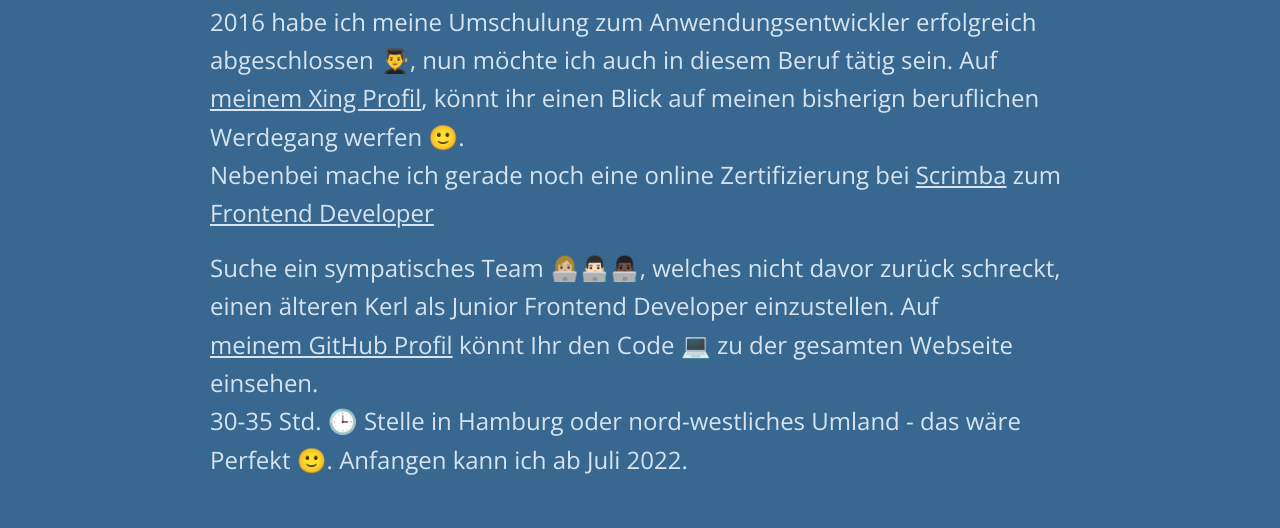
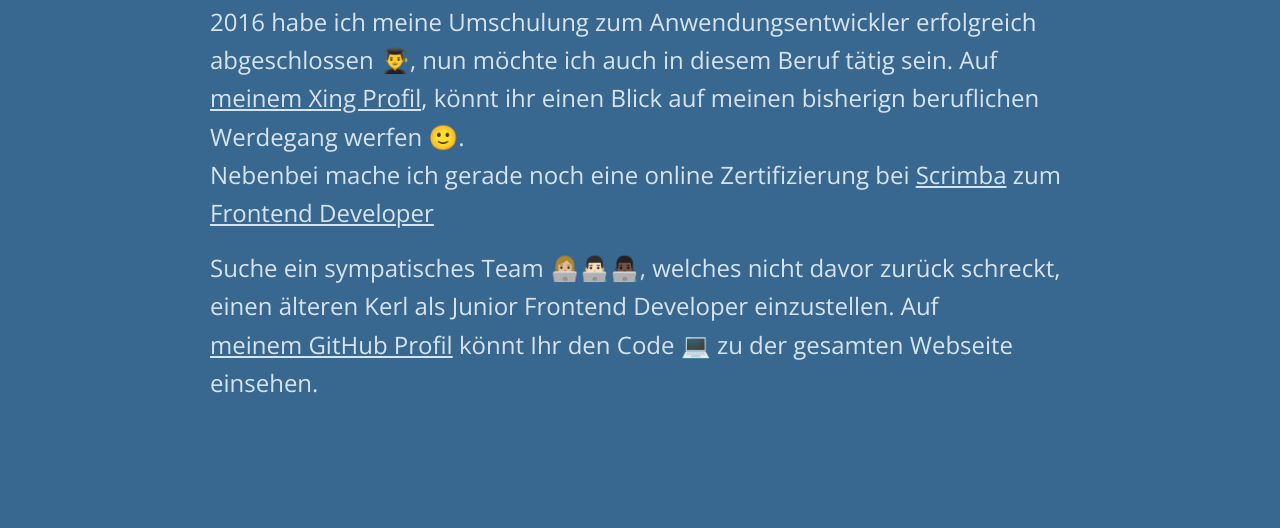
Before and after one commit to truejojo/portfolio, a website built with webpack: page src/index.html in a window 1280 px wide. Shown: the part 2324-2852 px from the top of the page. Built offline with nearby package versions, Linux system fonts and the light colour scheme; grey boxes are pictures that could not be loaded.

Commit message:
changes in main-text in about

```diff
--- a/src/index.html
+++ b/src/index.html
@@ -102,9 +102,7 @@
             Suche ein sympatisches Team 👩🏼‍💻👨🏻‍💻👨🏿‍💻, welches nicht davor zurück schreckt, einen älteren
             Kerl als Junior Frontend Developer einzustellen. Auf
             <a target="_blank" href="https://github.com/">
-              meinem GitHub Profil</a> könnt Ihr den Code 💻 zu der gesamten Webseite einsehen.<br>
-            30-35 Std. 🕒 Stelle in Hamburg oder nord-westliches Umland - das wäre Perfekt 🙂. Anfangen kann ich ab Juli
-            2022.
+              meinem GitHub Profil</a> könnt Ihr den Code 💻 zu der gesamten Webseite einsehen.
           </p>
         </div>
       </div>
```
